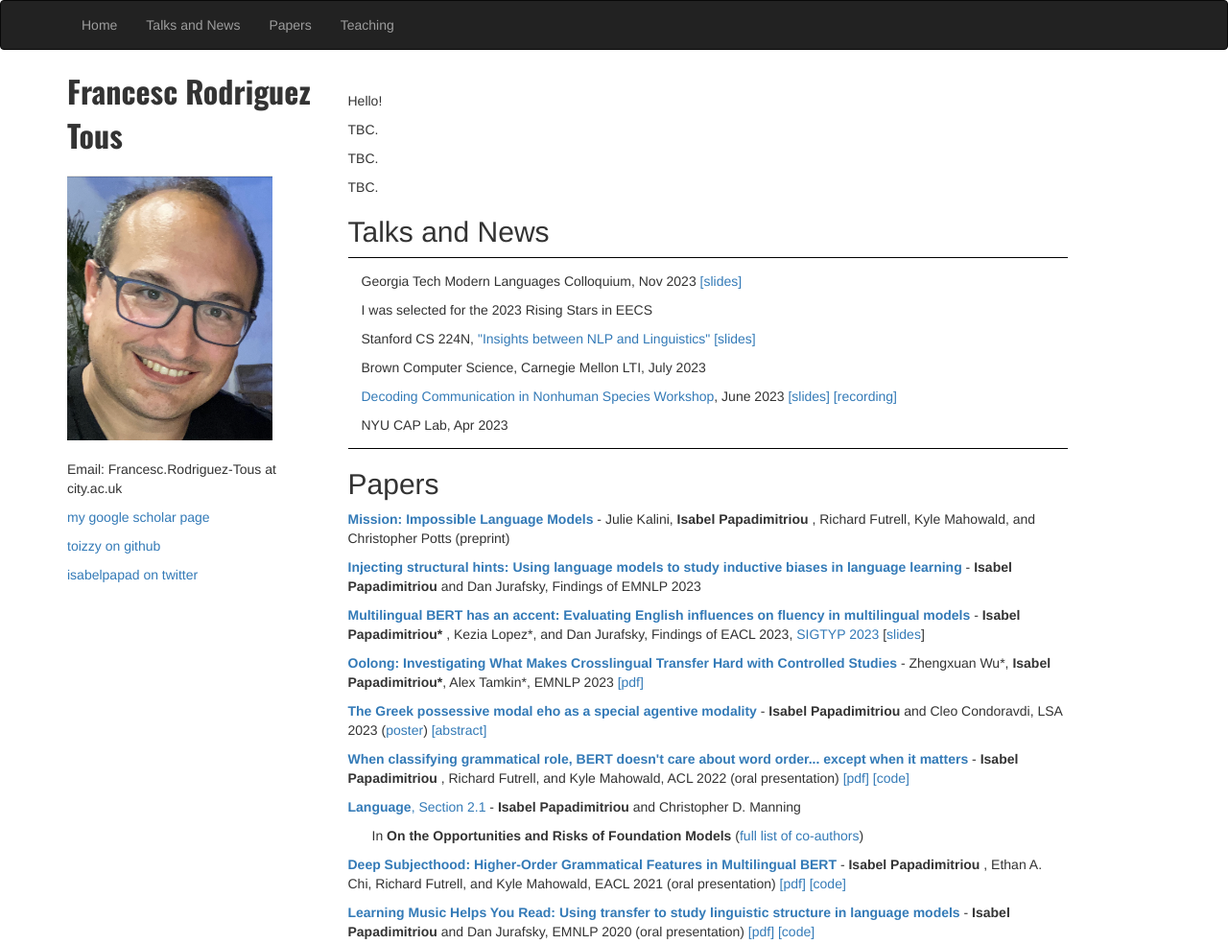
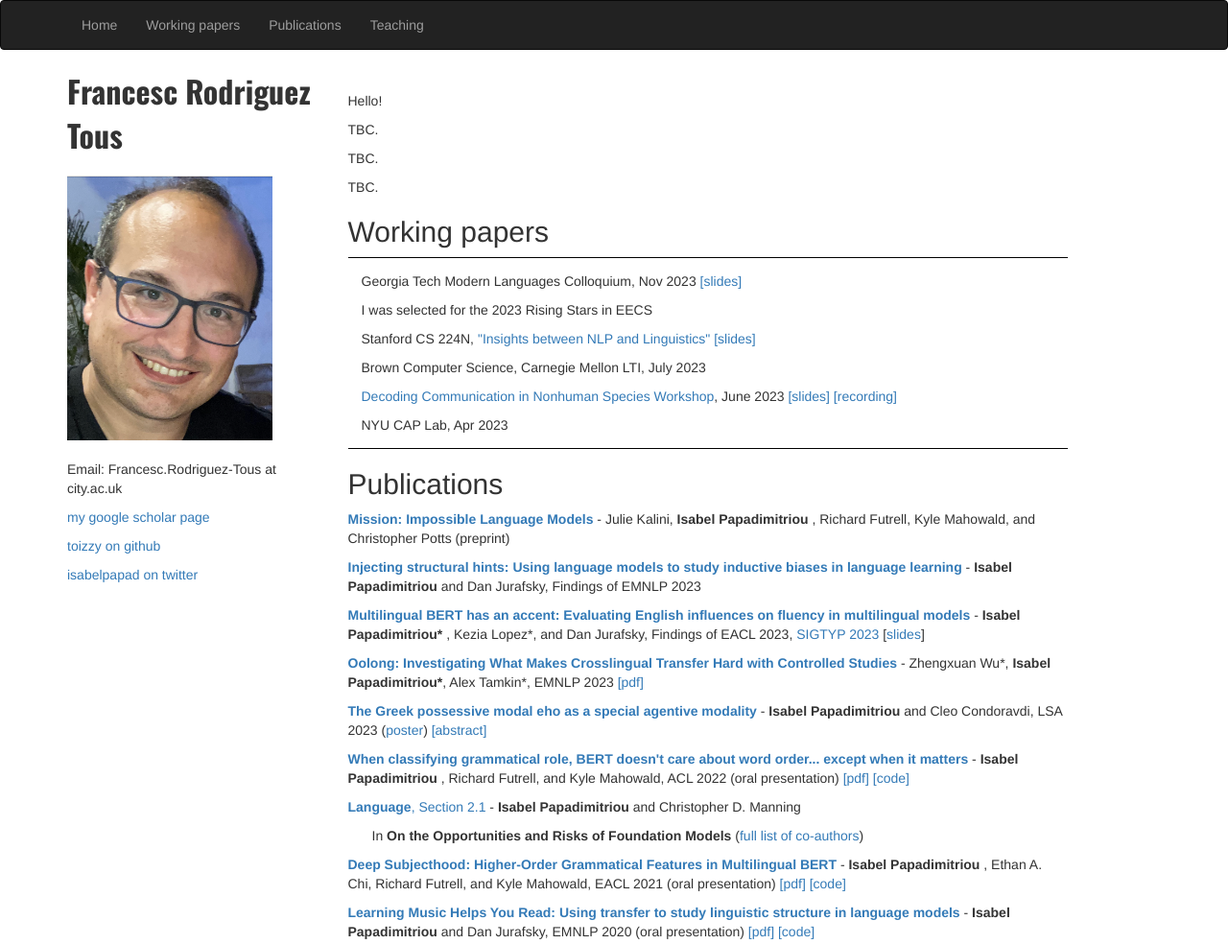
Before and after one commit to frtous/frtous.github.io, a plain HTML site: page index.html in a window 1280 px wide. Shown: the top 984 px of the page at 96% size. Drawn offline with nearby package versions, Linux system fonts and the light colour scheme.

Commit message:
Update index.html

```diff
--- a/index.html
+++ b/index.html
@@ -24,8 +24,8 @@
       <div class="container">
 		<ul class="nav navbar-nav">
               <li><a href="#">Home</a></li>
-              <li><a href="#talks">Talks and News</a></li>
-              <li><a href="#papers">Papers</a></li>
+              <li><a href="#WP">Working papers</a></li>
+              <li><a href="#Publications">Publications</a></li>
               <li><a href="#teaching">Teaching</a></li>
 		</ul>
 	  </div>
@@ -55,7 +55,7 @@
   <div class="column"></div>
 </div>
             <div class="col">
-                <h2 id="talks" style="margin-top: 10px;">Talks and News</h2>
+                <h2 id="WP" style="margin-top: 10px;">Working papers</h2>
             <div class="col" ,="" style="max-height: 200px;overflow: scroll;border-color: black;border-style: solid;border-width: 1px;border-left: 0;border-right: 0;padding: 1em;/*! padding-top: 0; */">
 <p>Georgia Tech Modern Languages Colloquium, Nov 2023 <a href="pdfs/slides_gatech_modlang.pdf">[slides]</a></p>
 <p>I was selected for the 2023 Rising Stars in EECS</p>
@@ -71,7 +71,7 @@
             </div>
             </div>
             <div class="col">
-                <h2 id="papers">Papers</h2>
+                <h2 id="Publications">Publications</h2>
                 <p>
                 <b> <a href="https://arxiv.org/abs/2401.06416">Mission: Impossible Language Models</a></b> - Julie Kalini, <b> Isabel Papadimitriou </b>, Richard Futrell, Kyle Mahowald, and Christopher Potts (preprint)
                 </p>
```
